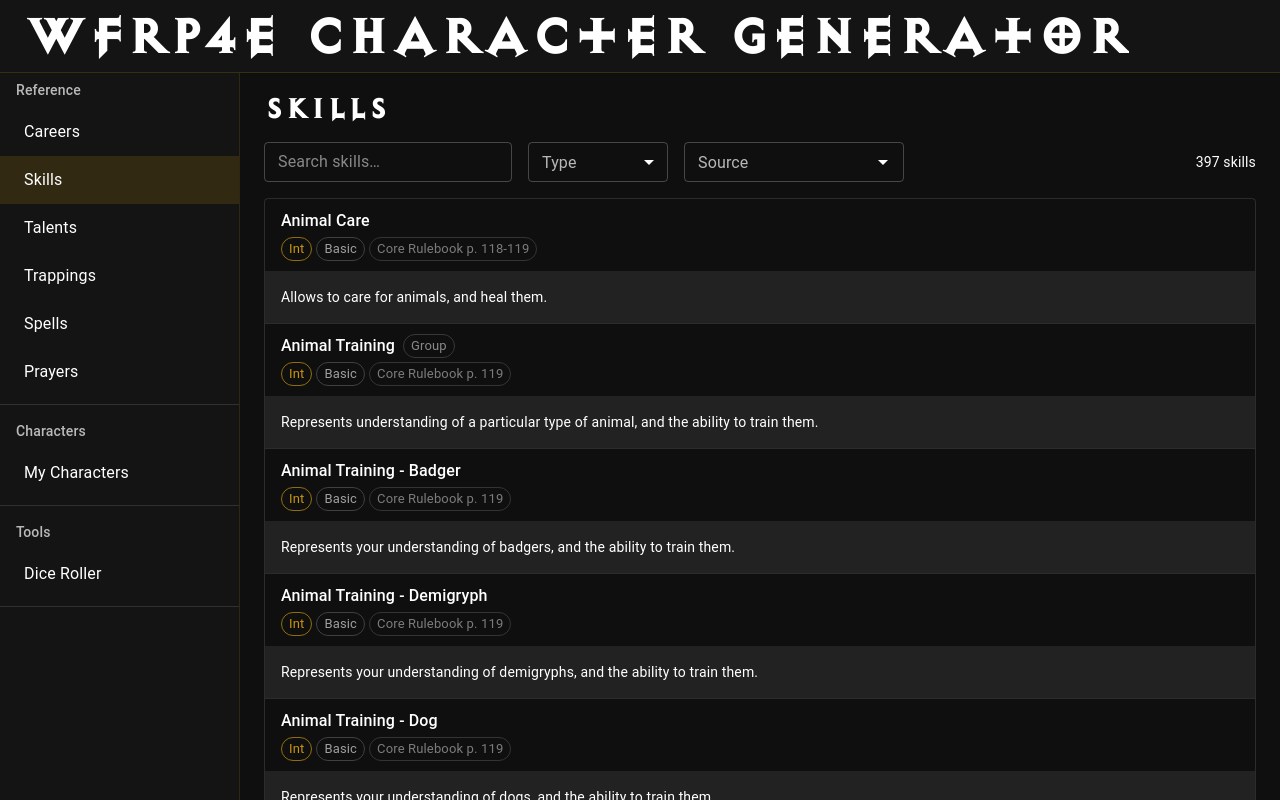
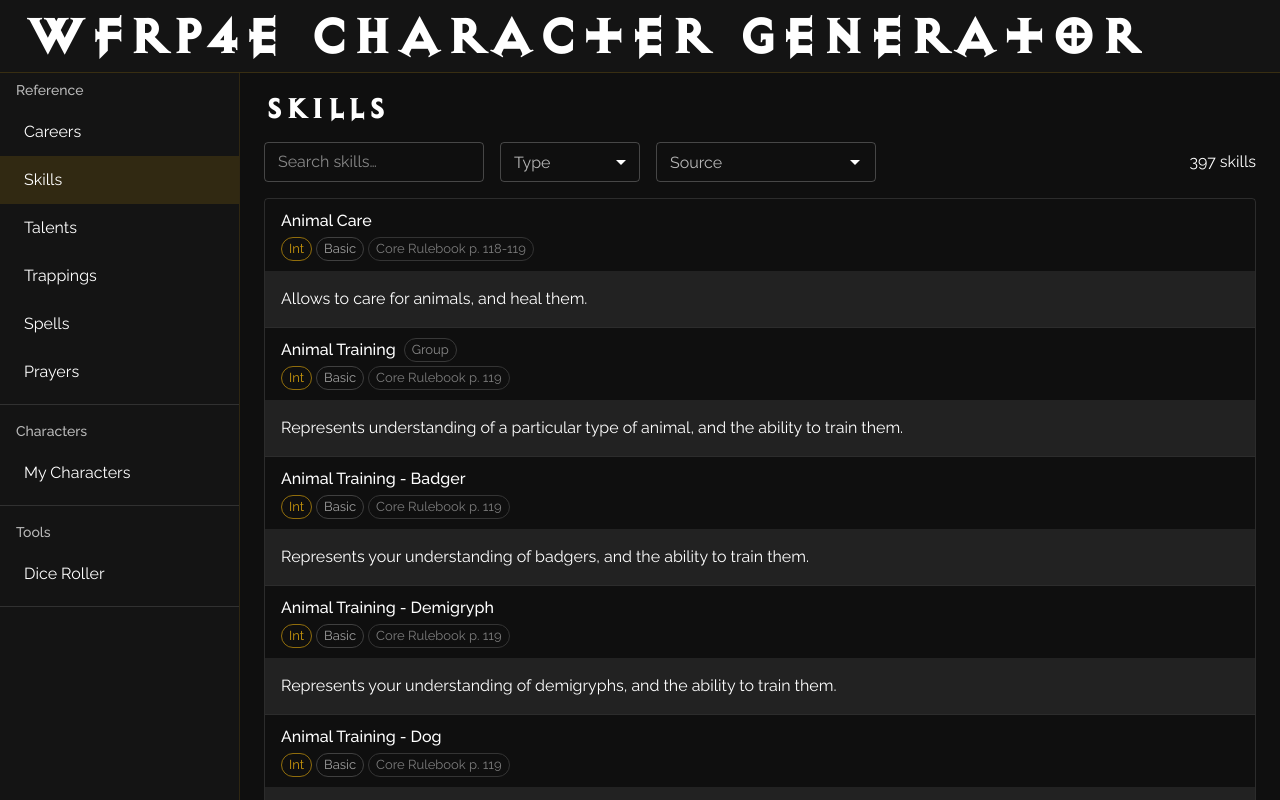
Before and after one commit to Userrrfriendly/wfrp4echargen, a React (Vite) app: page /reference/skills in a window 1280 px wide. Shown: the top 800 px of the page. Built offline with nearby package versions, Linux system fonts and the light colour scheme.

Commit message:
feat: update typography to use Raleway font for body text and adjust related styles

```diff
--- a/index.html
+++ b/index.html
@@ -3,6 +3,9 @@
   <head>
     <meta charset="UTF-8" />
     <link rel="icon" type="image/svg+xml" href="/favicon.svg" />
+    <link rel="preconnect" href="https://fonts.googleapis.com" />
+    <link rel="preconnect" href="https://fonts.gstatic.com" crossorigin />
+    <link href="https://fonts.googleapis.com/css2?family=Raleway:ital,wght@0,300;0,400;0,500;0,600;0,700;1,400&display=swap" rel="stylesheet" />
     <meta name="viewport" content="width=device-width, initial-scale=1.0" />
     <title>wfrp4echargen</title>
   </head>
--- a/src/pages/reference/CareerDetailPage.tsx
+++ b/src/pages/reference/CareerDetailPage.tsx
@@ -68,7 +68,7 @@
 
       {level.items && (
         <Section title="Starting Trappings">
-          <Typography variant="body2" color="text.secondary">{level.items}</Typography>
+          <Typography variant="body1" color="text.secondary">{level.items}</Typography>
         </Section>
       )}
     </Box>
--- a/src/pages/reference/CareersPage.tsx
+++ b/src/pages/reference/CareersPage.tsx
@@ -98,7 +98,7 @@
           isOptionEqualToValue={(a, b) => a.id === b.id}
           sx={{ minWidth: 220 }}
         />
-        <Typography variant="body2" color="text.secondary" sx={{ ml: 'auto' }}>
+        <Typography variant="body1" color="text.secondary" sx={{ ml: 'auto' }}>
           {filtered.length} {filtered.length === 1 ? 'career' : 'careers'}
         </Typography>
       </Box>
--- a/src/pages/reference/PrayersPage.tsx
+++ b/src/pages/reference/PrayersPage.tsx
@@ -108,7 +108,7 @@
           isOptionEqualToValue={(a, b) => a.id === b.id}
           sx={{ minWidth: 220 }}
         />
-        <Typography variant="body2" color="text.secondary" sx={{ ml: 'auto' }}>
+        <Typography variant="body1" color="text.secondary" sx={{ ml: 'auto' }}>
           {filtered.length} {filtered.length === 1 ? 'prayer' : 'prayers'}
         </Typography>
       </Box>
@@ -138,7 +138,7 @@
                 </Box>
               </ListItemButton>
                 <Box sx={{ px: 2, pb: 2,  pt: 2, bgcolor: 'action.hover' }}>
-                  <Typography variant="body2" color="text.secondary">
+                  <Typography variant="body1" color="text.secondary">
                     {prayer.object.description || 'No description available.'}
                   </Typography>
                 </Box>
--- a/src/pages/reference/SkillsPage.tsx
+++ b/src/pages/reference/SkillsPage.tsx
@@ -1,12 +1,26 @@
 import { useState, useMemo } from 'react';
 import {
-  Box, Typography, TextField, Select, MenuItem, FormControl, InputLabel,
-  Chip, Pagination, Skeleton, ListItemButton, Autocomplete,
+  Box,
+  Typography,
+  TextField,
+  Select,
+  MenuItem,
+  FormControl,
+  InputLabel,
+  Chip,
+  Pagination,
+  Skeleton,
+  ListItemButton,
+  Autocomplete,
 } from '@mui/material';
 import { useSkills } from '../../hooks/useSkills';
 import { ATTRIBUTES, SKILL_TYPES, SOURCES } from '../../utils/gameData';
+import { useTheme } from '@mui/material/styles';
 
-const SOURCE_OPTIONS = Object.entries(SOURCES).map(([id, label]) => ({ id, label }));
+const SOURCE_OPTIONS = Object.entries(SOURCES).map(([id, label]) => ({
+  id,
+  label,
+}));
 
 const ITEMS_PER_PAGE = 30;
 
@@ -17,44 +31,78 @@
   const [sourceFilter, setSourceFilter] = useState<string | null>(null);
   const [page, setPage] = useState(1);
 
+  const theme = useTheme();
+  console.log('Loaded theme:', theme);
   const filtered = useMemo(() => {
     if (!skills) return [];
     return skills
-      .filter(s => {
-        if (search && !s.object.name.toLowerCase().includes(search.toLowerCase())) return false;
+      .filter((s) => {
+        if (
+          search &&
+          !s.object.name.toLowerCase().includes(search.toLowerCase())
+        )
+          return false;
         if (typeFilter !== '' && s.object.type !== typeFilter) return false;
-        if (sourceFilter && !Object.keys(s.object.source).includes(sourceFilter)) return false;
+        if (
+          sourceFilter &&
+          !Object.keys(s.object.source).includes(sourceFilter)
+        )
+          return false;
         return true;
       })
       .sort((a, b) => a.object.name.localeCompare(b.object.name));
   }, [skills, search, typeFilter, sourceFilter]);
 
   const totalPages = Math.ceil(filtered.length / ITEMS_PER_PAGE);
-  const paged = filtered.slice((page - 1) * ITEMS_PER_PAGE, page * ITEMS_PER_PAGE);
+  const paged = filtered.slice(
+    (page - 1) * ITEMS_PER_PAGE,
+    page * ITEMS_PER_PAGE,
+  );
 
   if (isLoading) {
     return (
       <Box>
-        <Typography variant="h4" gutterBottom>Skills</Typography>
-        {Array.from({ length: 12 }).map((_, i) => <Skeleton key={i} height={56} sx={{ mb: 0.5 }} />)}
+        <Typography variant="h4" gutterBottom>
+          Skills
+        </Typography>
+        {Array.from({ length: 12 }).map((_, i) => (
+          <Skeleton key={i} height={56} sx={{ mb: 0.5 }} />
+        ))}
       </Box>
     );
   }
 
   if (error) {
-    return <Typography color="error">Failed to load skills: {(error as Error).message}</Typography>;
+    return (
+      <Typography color="error">
+        Failed to load skills: {(error as Error).message}
+      </Typography>
+    );
   }
 
   return (
     <Box>
-      <Typography variant="h4" gutterBottom>Skills</Typography>
+      <Typography variant="h4" gutterBottom>
+        Skills
+      </Typography>
 
-      <Box sx={{ display: 'flex', gap: 2, mb: 2, flexWrap: 'wrap', alignItems: 'center' }}>
+      <Box
+        sx={{
+          display: 'flex',
+          gap: 2,
+          mb: 2,
+          flexWrap: 'wrap',
+          alignItems: 'center',
+        }}
+      >
         <TextField
           size="small"
           placeholder="Search skills…"
           value={search}
-          onChange={e => { setSearch(e.target.value); setPage(1); }}
+          onChange={(e) => {
+            setSearch(e.target.value);
+            setPage(1);
+          }}
           sx={{ minWidth: 220 }}
         />
         <FormControl size="small" sx={{ minWidth: 140 }}>
@@ -62,70 +110,125 @@
           <Select
             value={typeFilter}
             label="Type"
-            onChange={e => { setTypeFilter(e.target.value as number | ''); setPage(1); }}
+            onChange={(e) => {
+              setTypeFilter(e.target.value as number | '');
+              setPage(1);
+            }}
           >
             <MenuItem value="">All Types</MenuItem>
             {Object.entries(SKILL_TYPES).map(([num, name]) => (
-              <MenuItem key={num} value={Number(num)}>{name}</MenuItem>
+              <MenuItem key={num} value={Number(num)}>
+                {name}
+              </MenuItem>
             ))}
           </Select>
         </FormControl>
         <Autocomplete
           size="small"
           options={SOURCE_OPTIONS}
-          value={SOURCE_OPTIONS.find(o => o.id === sourceFilter) ?? null}
-          onChange={(_, val) => { setSourceFilter(val?.id ?? null); setPage(1); }}
-          renderInput={params => <TextField {...params} label="Source" />}
+          value={SOURCE_OPTIONS.find((o) => o.id === sourceFilter) ?? null}
+          onChange={(_, val) => {
+            setSourceFilter(val?.id ?? null);
+            setPage(1);
+          }}
+          renderInput={(params) => <TextField {...params} label="Source" />}
           isOptionEqualToValue={(a, b) => a.id === b.id}
           sx={{ minWidth: 220 }}
         />
-        <Typography variant="body2" color="text.secondary" sx={{ ml: 'auto' }}>
+        <Typography variant="body1" color="text.secondary" sx={{ ml: 'auto' }}>
           {filtered.length} {filtered.length === 1 ? 'skill' : 'skills'}
         </Typography>
       </Box>
 
-      <Box sx={{ border: '1px solid', borderColor: 'divider', borderRadius: 1, overflow: 'hidden' }}>
-        {paged.map(skill => (
-          <Box key={skill.id} sx={{ borderBottom: '1px solid', borderColor: 'divider', '&:last-child': { borderBottom: 0 } }}>
-            <ListItemButton >
+      <Box
+        sx={{
+          border: '1px solid',
+          borderColor: 'divider',
+          borderRadius: 1,
+          overflow: 'hidden',
+        }}
+      >
+        {paged.map((skill) => (
+          <Box
+            key={skill.id}
+            sx={{
+              borderBottom: '1px solid',
+              borderColor: 'divider',
+              '&:last-child': { borderBottom: 0 },
+            }}
+          >
+            <ListItemButton>
               <Box sx={{ py: 0.25, width: '100%' }}>
-                <Box sx={{ display: 'flex', alignItems: 'center', gap: 1, flexWrap: 'wrap' }}>
-                  <Typography variant="body1" sx={{ fontWeight: 500 }}>{skill.object.name}</Typography>
+                <Box
+                  sx={{
+                    display: 'flex',
+                    alignItems: 'center',
+                    gap: 1,
+                    flexWrap: 'wrap',
+                  }}
+                >
+                  <Typography variant="body1" sx={{ fontWeight: 500 }}>
+                    {skill.object.name}
+                  </Typography>
                   {skill.object.isGroup && (
-                    <Chip label="Group" size="small" variant="outlined" sx={{ opacity: 0.5 }} />
+                    <Chip
+                      label="Group"
+                      size="small"
+                      variant="outlined"
+                      sx={{ opacity: 0.5 }}
+                    />
                   )}
                 </Box>
-                <Box sx={{ display: 'flex', gap: 0.5, mt: 0.5, flexWrap: 'wrap' }}>
+                <Box
+                  sx={{ display: 'flex', gap: 0.5, mt: 0.5, flexWrap: 'wrap' }}
+                >
                   <Chip
-                    label={ATTRIBUTES[skill.object.attribute] ?? `Attr ${skill.object.attribute}`}
+                    label={
+                      ATTRIBUTES[skill.object.attribute] ??
+                      `Attr ${skill.object.attribute}`
+                    }
                     size="small"
                     color="primary"
                     variant="outlined"
                   />
                   <Chip
-                    label={SKILL_TYPES[skill.object.type] ?? `Type ${skill.object.type}`}
+                    label={
+                      SKILL_TYPES[skill.object.type] ??
+                      `Type ${skill.object.type}`
+                    }
                     size="small"
                     variant="outlined"
                     sx={{ opacity: 0.6 }}
                   />
                   {Object.entries(skill.object.source).map(([key, page]) => (
-                    <Chip key={key} label={`${SOURCES[key] ?? key}${page ? ` ${page}` : ''}`} size="small" variant="outlined" sx={{ opacity: 0.45 }} />
+                    <Chip
+                      key={key}
+                      label={`${SOURCES[key] ?? key}${page ? ` ${page}` : ''}`}
+                      size="small"
+                      variant="outlined"
+                      sx={{ opacity: 0.45 }}
+                    />
                   ))}
                 </Box>
               </Box>
             </ListItemButton>
-              <Box sx={{ px: 2, pb: 2,  pt: 2, bgcolor: 'action.hover' }}>
-                <Typography variant="body2" color="text.secondary">
-                  {skill.object.description || 'No description available.'}
-                </Typography>
-              </Box>
+            <Box sx={{ px: 2, pb: 2, pt: 2, bgcolor: 'action.hover' }}>
+              <Typography variant="body1" color="text.secondary">
+                {skill.object.description || 'No description available.'}
+              </Typography>
+            </Box>
           </Box>
         ))}
       </Box>
 
       {totalPages > 1 && (
         <Box sx={{ display: 'flex', justifyContent: 'center', mt: 3 }}>
-          <Pagination count={totalPages} page={page} onChange={(_, p) => setPage(p)} color="primary" />
+          <Pagination
+            count={totalPages}
+            page={page}
+            onChange={(_, p) => setPage(p)}
+            color="primary"
+          />
         </Box>
       )}
     </Box>
--- a/src/pages/reference/SpellsPage.tsx
+++ b/src/pages/reference/SpellsPage.tsx
@@ -103,7 +103,7 @@
           isOptionEqualToValue={(a, b) => a.id === b.id}
           sx={{ minWidth: 220 }}
         />
-        <Typography variant="body2" color="text.secondary" sx={{ ml: 'auto' }}>
+        <Typography variant="body1" color="text.secondary" sx={{ ml: 'auto' }}>
           {filtered.length} {filtered.length === 1 ? 'spell' : 'spells'}
         </Typography>
       </Box>
@@ -150,7 +150,7 @@
               </Box>
             </ListItemButton>
               <Box sx={{ px: 2, pb: 2, pt: 2,  bgcolor: 'action.hover' }}>
-                <Typography variant="body2" color="text.secondary">
+                <Typography variant="body1" color="text.secondary">
                   {spell.object.description || 'No description available.'}
                 </Typography>
               </Box>
--- a/src/pages/reference/TalentsPage.tsx
+++ b/src/pages/reference/TalentsPage.tsx
@@ -63,7 +63,7 @@
           isOptionEqualToValue={(a, b) => a.id === b.id}
           sx={{ minWidth: 220 }}
         />
-        <Typography variant="body2" color="text.secondary" sx={{ ml: 'auto' }}>
+        <Typography variant="body1" color="text.secondary" sx={{ ml: 'auto' }}>
           {filtered.length} {filtered.length === 1 ? 'talent' : 'talents'}
         </Typography>
       </Box>
@@ -111,7 +111,7 @@
               </Box>
             </ListItemButton>
               <Box sx={{ px: 2, pb: 2, pt: 2,  bgcolor: 'action.hover' }}>
-                <Typography variant="body2" color="text.secondary">
+                <Typography variant="body1" color="text.secondary">
                   {talent.object.description || 'No description available.'}
                 </Typography>
               </Box>
--- a/src/theme/theme.ts
+++ b/src/theme/theme.ts
@@ -11,6 +11,7 @@
 }
 
 export const DIABLO_FONT_FAMILY = '"Diablo", serif';
+export const RALEWAY_FONT_FAMILY = '"Raleway", sans-serif';
 
 export const theme = createTheme({
   palette: {
@@ -27,6 +28,7 @@
     },
   },
   typography: {
+    fontFamily: RALEWAY_FONT_FAMILY,
     h1: { fontFamily: DIABLO_FONT_FAMILY },
     h2: { fontFamily: DIABLO_FONT_FAMILY },
     h3: { fontFamily: DIABLO_FONT_FAMILY },
```
Also changed, not shown: src/pages/reference/TrappingsPage.tsx (+13 -13 lines), 1 other file (tests, documents, lock files or other folders).
